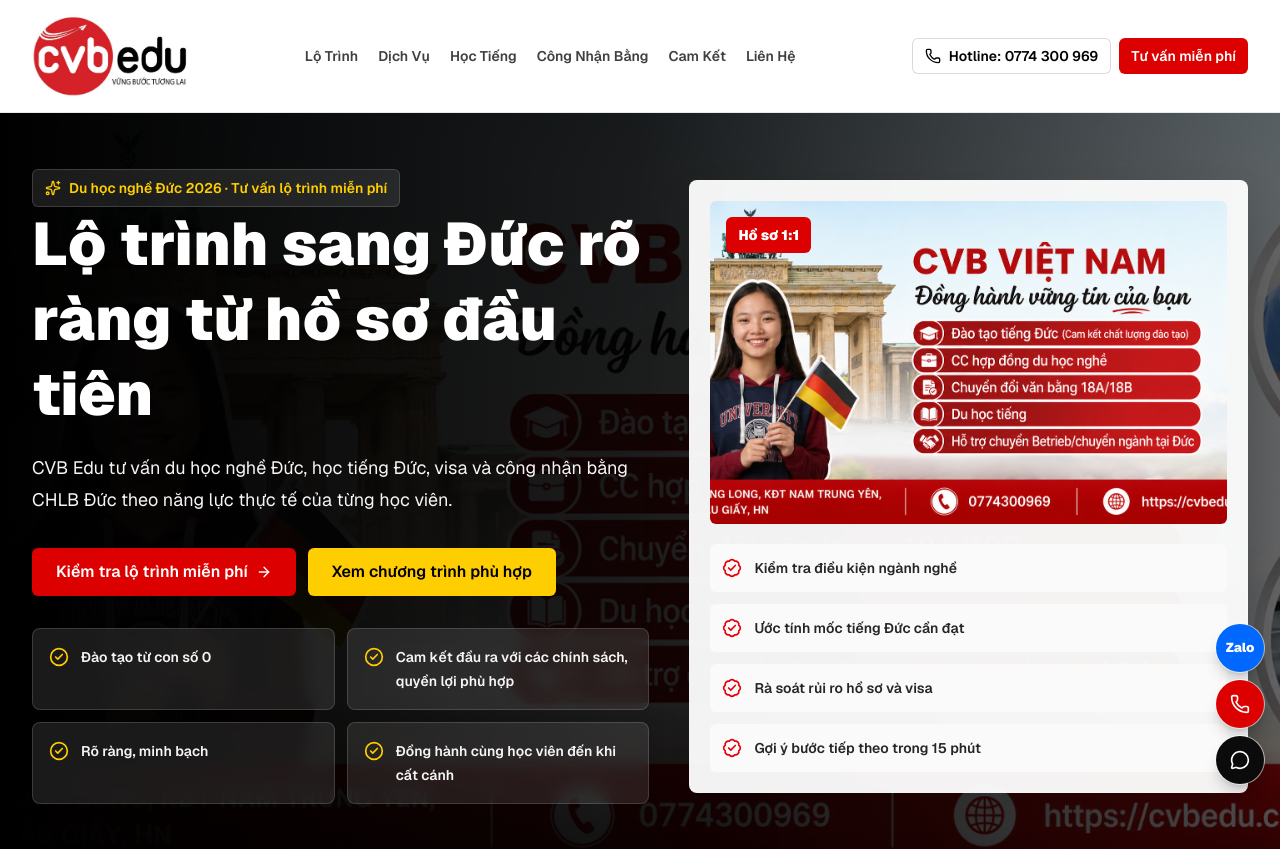
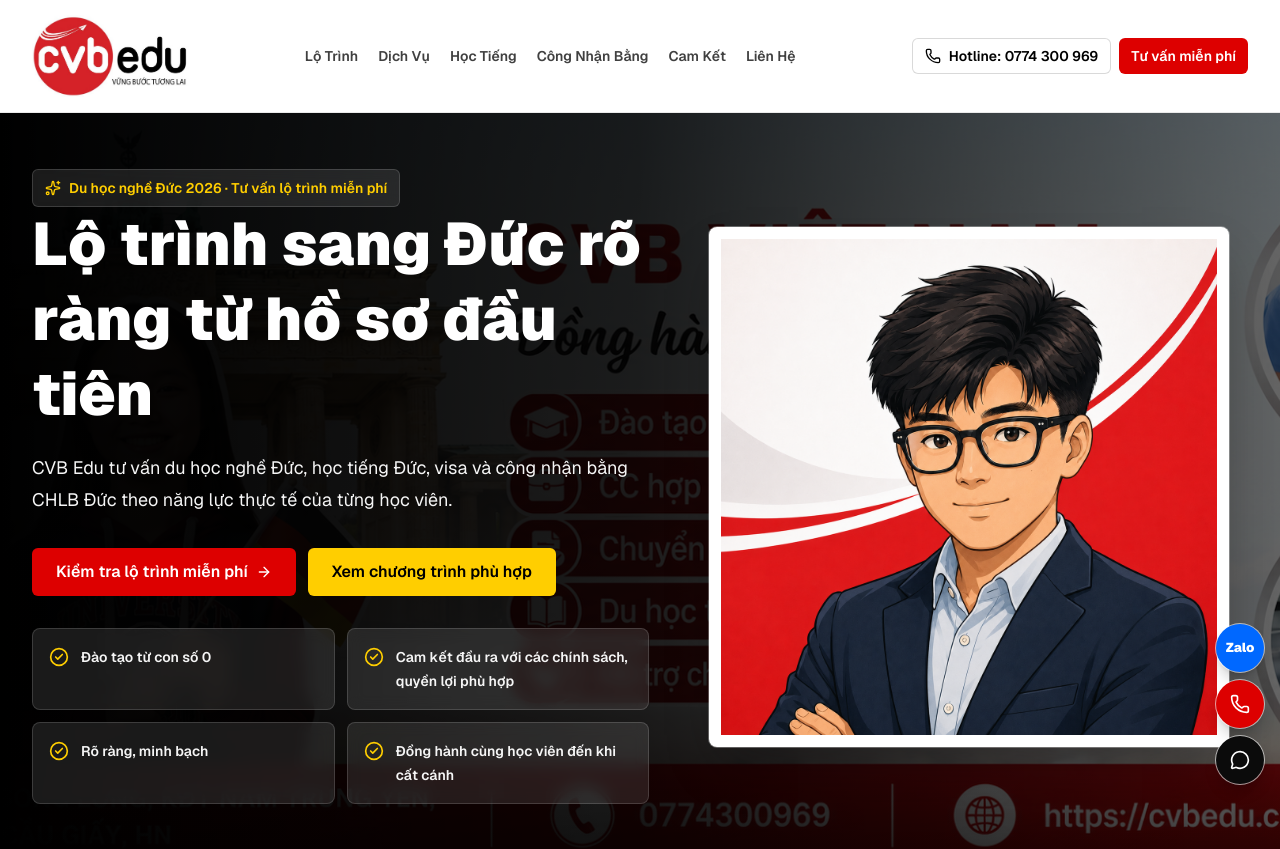
Before and after one commit to quan1410/CVB-Edu, a Next.js app: page / in a window 1280 px wide. Shown: the top 849 px of the page. Built offline with nearby package versions, Linux system fonts and the light colour scheme; no server answers.

Commit message:
replace hero card with consultant avatar

```diff
--- a/components/sections/home-landing-page.tsx
+++ b/components/sections/home-landing-page.tsx
@@ -30,6 +30,7 @@
   testimonialSeed,
   timeline,
   trustStats,
+  contactConfig,
 } from "@/lib/content";
 import { trackEvent } from "@/lib/tracking";
 
@@ -107,34 +108,16 @@
           initial={{ opacity: 0, y: 22 }}
           animate={{ opacity: 1, y: 0 }}
           transition={{ duration: 0.55, delay: 0.08 }}
-          className="self-center rounded-lg border border-white/15 bg-white/95 p-5 shadow-2xl shadow-black/30"
+          className="flex items-center justify-center self-center"
         >
-          <div className="relative overflow-hidden rounded-md">
-            <Image
-              src={heroImage}
-              alt="Cảnh quan Đức đại diện cho hành trình học tập và làm việc"
-              width={720}
-              height={430}
-              className="aspect-[16/10] w-full object-cover"
-              priority
-            />
-            <div className="absolute left-4 top-4 rounded-md bg-[#DD0000] px-3 py-2 text-sm font-black text-white">
-              Hồ sơ 1:1
-            </div>
-          </div>
-          <div className="mt-5 grid gap-3">
-            {[
-              "Kiểm tra điều kiện ngành nghề",
-              "Ước tính mốc tiếng Đức cần đạt",
-              "Rà soát rủi ro hồ sơ và visa",
-              "Gợi ý bước tiếp theo trong 15 phút",
-            ].map((item) => (
-              <div key={item} className="flex items-start gap-3 rounded-md bg-neutral-50 p-3">
-                <BadgeCheck className="mt-0.5 h-5 w-5 shrink-0 text-red-600" />
-                <p className="text-sm font-semibold leading-6 text-neutral-800">{item}</p>
-              </div>
-            ))}
-          </div>
+          <Image
+            src={contactConfig.consultantAvatar}
+            alt="Chuyên viên tư vấn CVB Edu"
+            width={620}
+            height={620}
+            className="w-full max-w-[440px] rounded-lg bg-white object-contain p-3 shadow-2xl shadow-black/30 ring-1 ring-white/30 sm:max-w-[520px]"
+            priority
+          />
         </motion.div>
       </div>
     </section>
```
